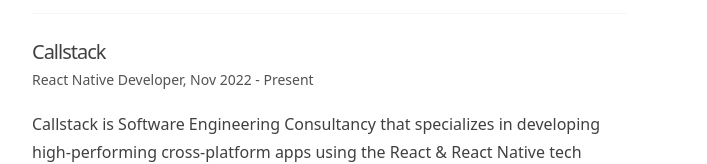
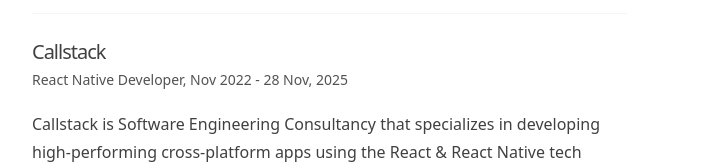
Before and after one commit to szymonrybczak/szymonrybczak.dev, a Next.js app: page /work in a window 1280 px wide. Shown: the part 423-587 px from the top of the page, without its empty margins (280-987 px from the left). Built offline with nearby package versions, Linux system fonts and the light colour scheme.

Commit message:
Update Callstack work end date to 28 Nov, 2025
Co-authored-by: szymonrybczak <63900941+szymonrybczak@users.noreply.github.com>

```diff
--- a/app/work/page.tsx
+++ b/app/work/page.tsx
@@ -32,7 +32,7 @@ export default function WorkPage() {
           </h2>
         </Link>
         <p className="not-prose text-sm text-neutral-600 dark:text-neutral-400">
-          React Native Developer, Nov 2022 - Present
+          React Native Developer, Nov 2022 - 28 Nov, 2025
         </p>
         <p>
           Callstack is Software Engineering Consultancy that specializes in
```
